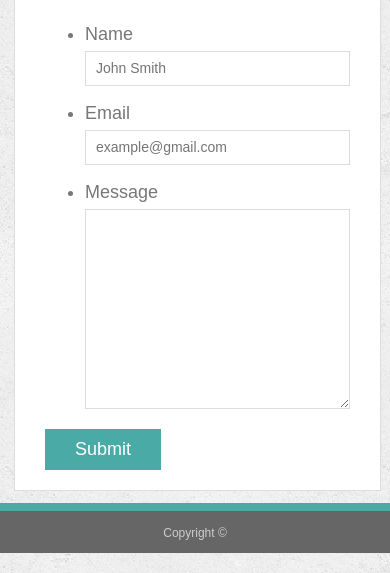
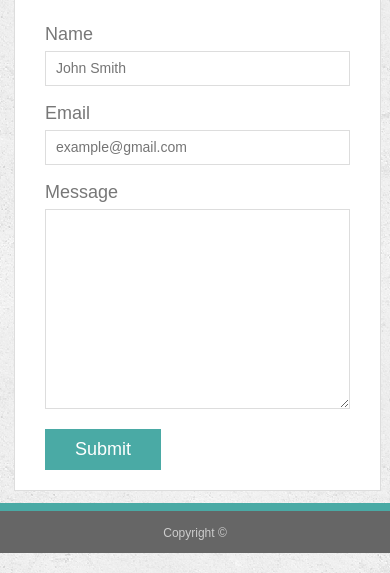
Before and after one commit to jessicanguyen1/Responsive-Portfolio, a plain HTML site: page contact.html in a window 390 px wide. Shown: the part 271-844 px from the top of the page. Drawn offline with Linux system fonts and the light colour scheme.

Commit message:
added responsive for contact page

```diff
--- a/assets/css/style.css
+++ b/assets/css/style.css
@@ -267,6 +267,7 @@ input[type=submit] {
   footer {
     padding: 5px 0;
   }
+
  /* for Portfolio page */
   .work {
     float: none;
@@ -274,4 +275,10 @@ input[type=submit] {
     width: 100%;
     margin: 0 auto 30px;
   }
+
+  /* Contact page */
+  form ul {
+    list-style: none;
+    padding-left: 0;
+  }
 }
```
